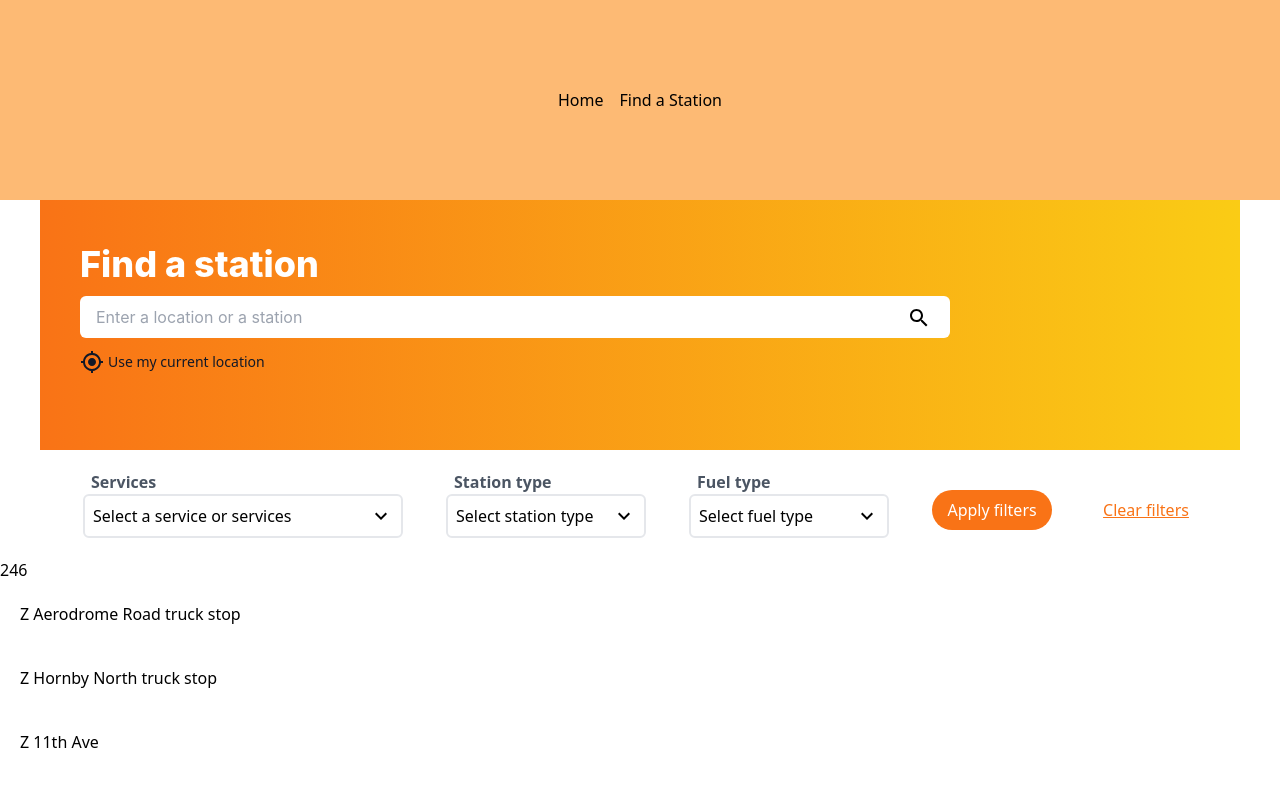
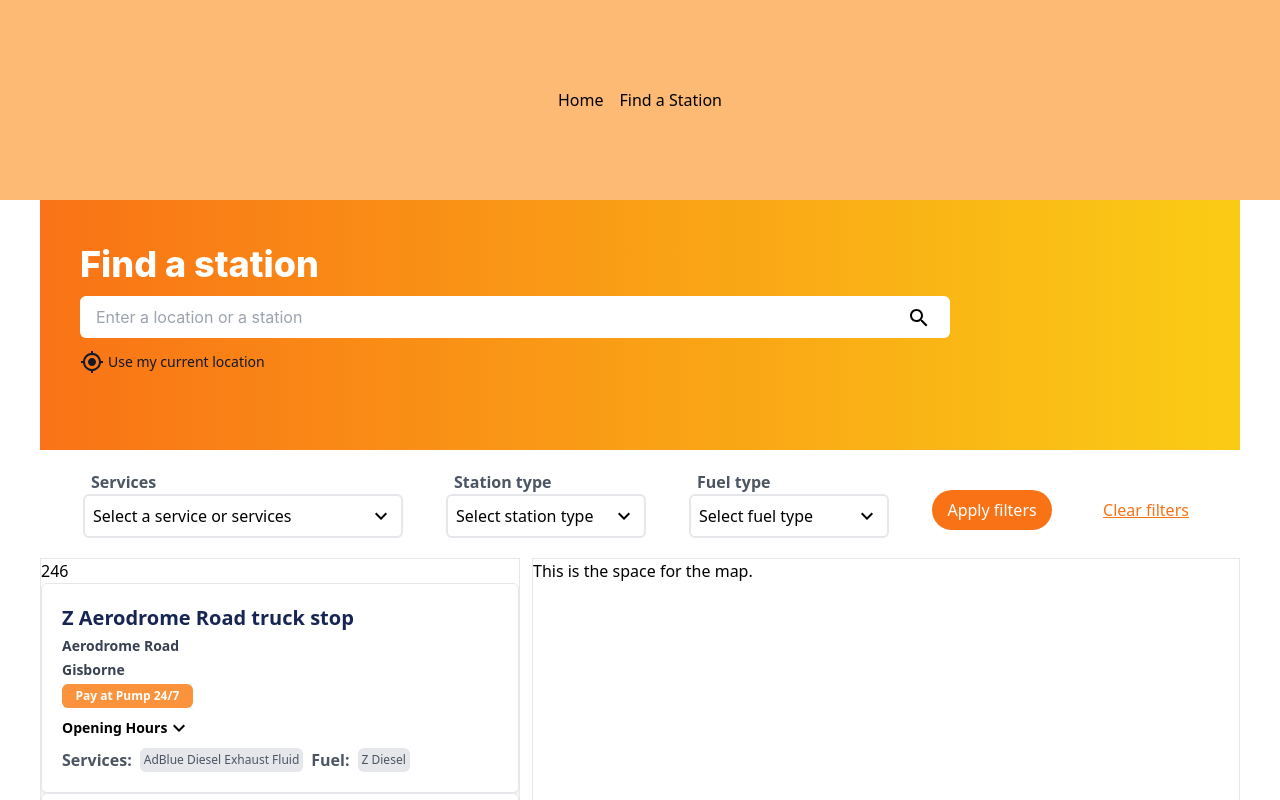
Before and after one commit to romeshl/Z-Energy-Station-Finder-MissionReadyHQ-Fullstack-L5--Mission-5-Phase-2, a React (Vite) app: page /find-a-station in a window 1280 px wide. Shown: the top 800 px of the page. Built offline with nearby package versions, Linux system fonts and the light colour scheme.

Commit message:
Working on the StationCard

```diff
--- a/src/Pages/FindAStation.jsx
+++ b/src/Pages/FindAStation.jsx
@@ -5,6 +5,7 @@
 
 import Search from "./FindAStation_Components/Search.jsx";
 import Filters from "./FindAStation_Components/Filters.jsx";
+import StationCard from "./FindAStation_Components/StationCard.jsx";
 
 const StationType = ["Truck stop", "Service station"];
 const FuelType = ["ZX Premium", "Z91 Unleaded", "Z Diesel"];
@@ -21,33 +22,21 @@
     }
 
     const filteredBySearch = Stations.filter((station) => {
-        if (searchText === "") return true;
-        return station.name.toLowerCase().includes(searchText.toLowerCase()) ||
-            station.address.toLowerCase().includes(searchText.toLowerCase()) ||
-            station.suburb.toLowerCase().includes(searchText.toLowerCase()) ||
-            station.city.toLowerCase().includes(searchText.toLowerCase()) ||
-            station.postcode.includes === parseInt(searchText) ||
-            station.region.toLowerCase().includes(searchText.toLowerCase());
+        if (!searchText) return true;
+        const lowerCasedSearchText = searchText.toLowerCase();
+        const textFound = [
+            station.name?.toLowerCase().includes(lowerCasedSearchText),
+            station.address?.toLowerCase().includes(lowerCasedSearchText),
+            station.suburb?.toLowerCase().includes(lowerCasedSearchText),
+            station.city?.toLowerCase().includes(lowerCasedSearchText),
+            station.region?.toLowerCase().includes(lowerCasedSearchText),
+            station.postcode === parseInt(searchText)
+        ].some(Boolean);  // Checks if any condition is true
+        return textFound;
     });
 
-    function handleSearch() {
-        if (searchText === "") return Stations;
 
-        const lowerCaseSearch = searchText.toLowerCase();
-
-        const filteredBySearch = Stations.filter((station) => {
-            return (
-                (station.name && station.name.toLowerCase().includes(lowerCaseSearch))
-
-            );
-        });
-
-        return filteredBySearch;
-    }
-
-
-
-    const filteredByFuelType = Stations.filter((station) => {
+    const filteredByFuelType = filteredBySearch.filter((station) => {
         if (selectedFuel.length === 0) return true;
         return selectedFuel.every(item => station.fuels.map(fuel => fuel.name).includes(item));
 
@@ -70,15 +59,22 @@
             <Filters Services={Services} selectedServices={selectedServices} setSelectedServices={setSelectedServices}
                 StationType={StationType} selectedStation={selectedStation} setSelectedStation={setSelectedStation}
                 FuelType={FuelType} selectedFuel={selectedFuel} setSelectedFuel={setSelectedFuel} />
-            <p>{filteredStations.length}</p>
-            {filteredStations.map((station, index) => {
-                return (
-                    <div key={index} className="flex flex-row gap-5 p-5">
-                        <p>{station.name}</p>
-                    </div>
-                );
 
-            })}
+            <div className="max-w-[1200px] mx-auto grid grid-cols-[40%,_59%] justify-between">
+                <div className="max-h-lvh border overflow-y-auto [scrollbar-color:darkorange_white]">
+                    <p>{filteredStations.length}</p>
+                    {filteredStations.map((station, index) => {
+                        return (
+                            <StationCard station={station} key={index} />
+                        );
+
+                    })}
+                </div>
+                <div className="border">
+                    This is the space for the map.
+                </div>
+            </div>
+
         </>
     );
 }
--- a/src/Pages/FindAStation_Components/ServicesDropDown.jsx
+++ b/src/Pages/FindAStation_Components/ServicesDropDown.jsx
@@ -47,7 +47,7 @@
                                         {selectedServices.includes(service.code) &&
                                             <div className="text-xs border m-1 p-1 border-orange-900 rounded-md bg-orange-200 flex items-center gap-1 "
                                                 key={index}><p>{service.name}</p>
-                                                <button className="font-extrabold" onClick={() => { AddRemoveServiceCode(service.code) }}>x</button>
+                                                <button key={index} className="font-extrabold" onClick={() => { AddRemoveServiceCode(service.code) }}>x</button>
                                             </div>}
                                     </>)
                             })}
@@ -71,7 +71,7 @@
                                     {service.services.map((service, index) => {
                                         return (
                                             <div key={index} className="flex items-center">
-                                                <p className={`${selectedServices.includes(service.code) ? "bg-orange-200" : ""} text-sm p-1 w-[100%] rounded-md m-[1px] cursor-pointer`}
+                                                <p key={index} className={`${selectedServices.includes(service.code) ? "bg-orange-200" : ""} text-sm p-1 w-[100%] rounded-md m-[1px] cursor-pointer`}
                                                     onClick={() => { AddRemoveServiceCode(service.code) }}
                                                     id={service.code}>{service.name}</p>
                                             </div>
--- /dev/null
+++ b/src/Pages/FindAStation_Components/StationCard.jsx
@@ -0,0 +1,58 @@
+import {useState} from 'react';
+import ExpandMoreIcon from '@mui/icons-material/ExpandMore';
+
+export default function StationCard({ station }) {
+    const [expandHours, setExpandHours] = useState(false);
+
+    const toggleExpandHours = () => {
+        setExpandHours(!expandHours);
+    }
+
+    return (
+        <>
+            <div className="flex flex-col gap-2 bg-white border rounded-md shadow-md p-5">
+                <div className="flex flex-col gap-1">
+                    <h1 className="text-xl font-bold text-blue-950">{station.name}</h1>
+                    <p className="text-gray-700 font-bold text-sm">{station.address}</p>
+                    <p className="text-gray-700 font-bold text-sm">{station.region}</p>
+                    { station.isPayAtPump247 ? <p className="bg-orange-400 inline font-bold text-white rounded-md p-1 text-xs w-[30%] text-center ">Pay at Pump 24/7</p> : null }
+                </div>
+                <div className="flex items-center">
+                    <p className="text-sm font-bold">Opening Hours</p>
+                    <ExpandMoreIcon className="cursor-pointer" onClick={toggleExpandHours}></ExpandMoreIcon>
+                </div>
+                {expandHours &&
+                <div className="grid grid-cols-2  w-[60%] text-xs">
+                        {station.openingHours?.map((day, index) =>
+                        {
+                            return(
+                                <><p key={index} className="text-gray-600 text-sm">{day.day}</p>
+                                <p key={index} className="text-gray-600 text-sm">{day.hours}</p></>)
+                        }
+                        )}
+
+                </div>}
+
+
+                <div className="flex gap-2">
+                    <div className="flex gap-2">
+                        <h1 className="text-md font-bold text-gray-600">Services:</h1>
+                        <div className="flex gap-2">
+                            {station.services.map((service) => (
+                                <span key={service.code} className="bg-gray-200 text-gray-600 rounded-md p-1 text-xs">{service.name}</span>
+                            ))}
+                        </div>
+                    </div>
+                    <div className="flex gap-2">
+                        <h1 className="text-md font-bold text-gray-600">Fuel:</h1>
+                        <div className="flex gap-2">
+                            {station.fuels.map((fuel) => (
+                                <span key={fuel.code} className="bg-gray-200 text-gray-600 rounded-md p-1 text-xs">{fuel.name}</span>
+                            ))}
+                        </div>
+                    </div>
+                </div>
+            </div>
+        </>
+    )
+}
--- a/src/Pages/FindAStation_Components/StationTypeDropDown.jsx
+++ b/src/Pages/FindAStation_Components/StationTypeDropDown.jsx
@@ -45,7 +45,7 @@
                             selectedStation.includes(type) &&
                             <div className="text-xs border m-1 p-1 border-orange-900 rounded-md bg-orange-200 flex items-center gap-1 "
                                 key={index}><p>{type}</p>
-                                <button className="font-extrabold" onClick={() => { AddRemoveStationType(type) }}>x</button>
+                                    <button key={index} className="font-extrabold" onClick={() => { AddRemoveStationType(type) }}>x</button>
                             </div>
                         )
 
@@ -66,7 +66,7 @@
                                 return (<>
 
                                     <div key={index} className="flex items-center">
-                                        <p className={`${selectedStation.includes(type) ? "bg-orange-200" : ""} text-sm p-1 w-[100%] rounded-md m-[1px] cursor-pointer`}
+                                        <p key={index} className={`${selectedStation.includes(type) ? "bg-orange-200" : ""} text-sm p-1 w-[100%] rounded-md m-[1px] cursor-pointer`}
                                             onClick={() => { AddRemoveStationType(type) }}
                                         >{type}</p>
                                     </div>
```
Also changed, not shown: src/Pages/FindAStation_Components/FuelTypeDropDown.jsx (+2 -8 lines).
